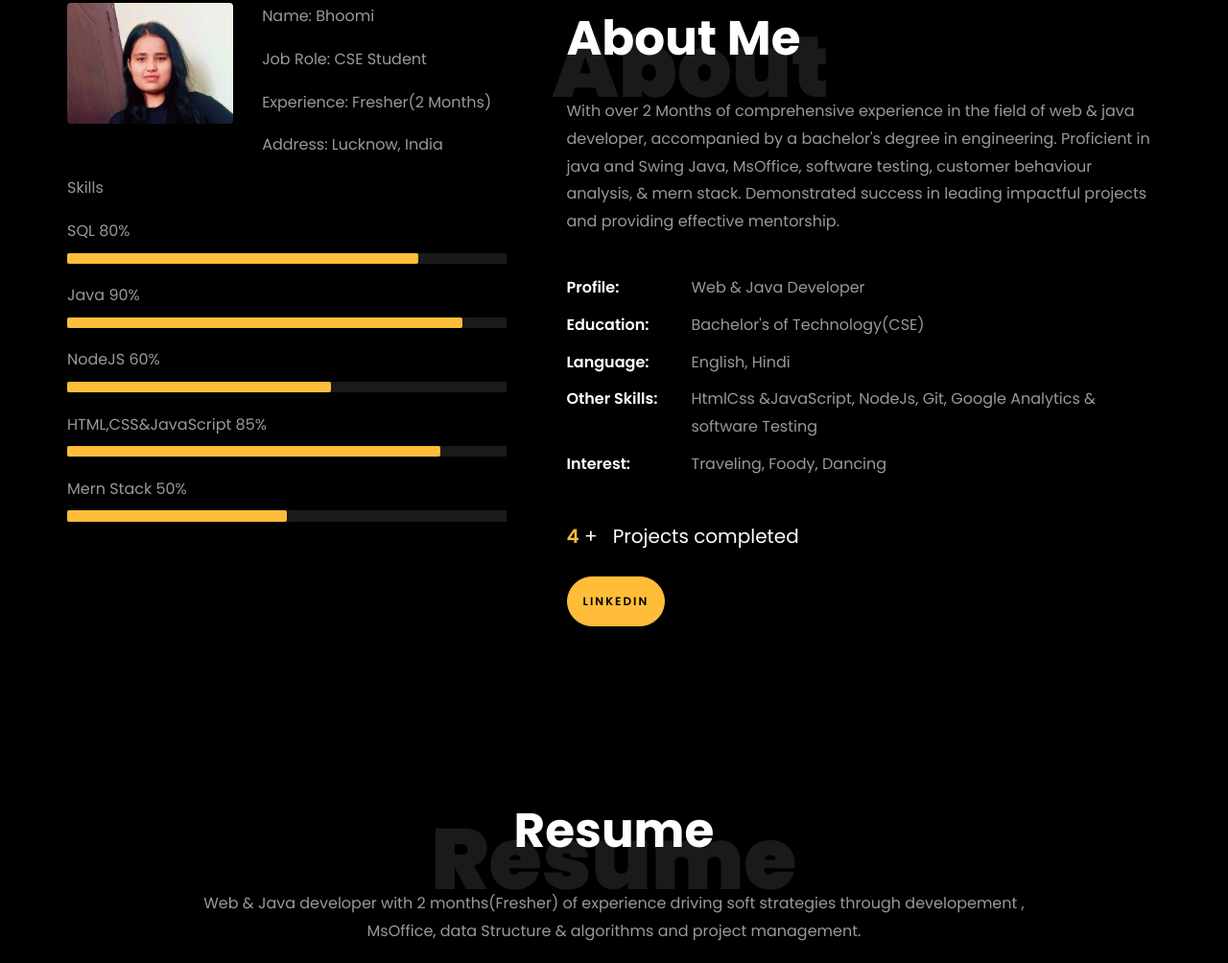
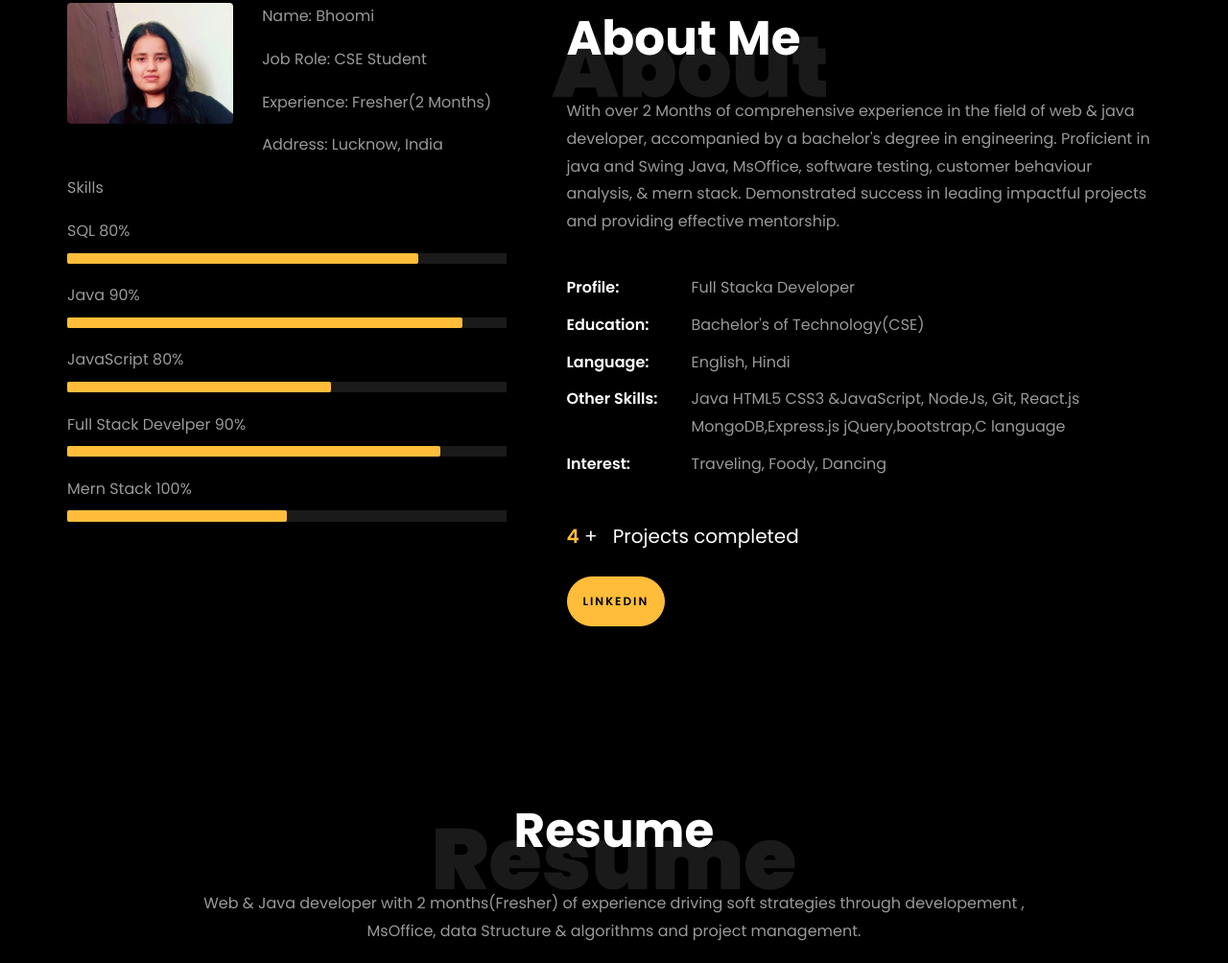
Before and after one commit to bhoomi809/_bhoomi_portfolio, a plain HTML site: page index.html in a window 1280 px wide. Shown: the part 859-1863 px from the top of the page at 96% size. Drawn offline with Linux system fonts and the light colour scheme; animation ran at ten frames a second; files whose address does not match are found by name.

Commit message:
Update index.html

```diff
--- a/index.html
+++ b/index.html
@@ -160,7 +160,7 @@
 						// Create an array of typing text
 						const typingTexts = [
 						'Engineer  ',
-						' Web & Java Developer',
+						' FULL STACK DEVEPER',
 
 						];
 
@@ -241,19 +241,19 @@
 											aria-valuemax="100"></div>
 									</div>
 
-									<span>NodeJS</span> <span class="pull-right">60%</span>
+									<span>JavaScript</span> <span class="pull-right">80%</span>
 									<div class="progress">
 										<div class="progress-bar" role="progressbar" style="width: 60%" aria-valuenow="90" aria-valuemin="0"
 											aria-valuemax="100"></div>
 									</div>
 
-									<span>HTML,CSS&JavaScript</span> <span class="pull-right">85%</span>
+									<span>Full Stack Develper</span> <span class="pull-right">90%</span>
 									<div class="progress">
 										<div class="progress-bar" role="progressbar" style="width: 85%" aria-valuenow="85" aria-valuemin="0"
 											aria-valuemax="100"></div>
 									</div>
 
-									<span>Mern Stack</span> <span class="pull-right">50%</span>
+									<span>Mern Stack</span> <span class="pull-right">100%</span>
 									<div class="progress">
 										<div class="progress-bar" role="progressbar" style="width: 50%" aria-valuenow="80" aria-valuemin="0"
 											aria-valuemax="100"></div>
@@ -274,10 +274,10 @@
 									Proficient in java and Swing Java, MsOffice, software testing, customer behaviour analysis, &amp; mern stack.
 									Demonstrated success in leading impactful projects and providing effective mentorship.</p>
 								<ul class="about-info mt-4 px-md-0 px-2">
-									<li class="d-flex"><span>Profile:</span> <span>Web & Java Developer</span></li>
+									<li class="d-flex"><span>Profile:</span> <span>Full Stacka Developer</span></li>
 									<li class="d-flex"><span>Education:</span> <span>Bachelor's of Technology(CSE)</span></li>
 									<li class="d-flex"><span>Language:</span> <span>English, Hindi</span></li>
-									<li class="d-flex"><span>Other Skills:</span> <span>HtmlCss &JavaScript,  NodeJs, Git, Google Analytics &amp; software Testing</span></li>
+									<li class="d-flex"><span>Other Skills:</span> <span> Java HTML5 CSS3 &JavaScript,  NodeJs, Git, React.js MongoDB,Express.js jQuery,bootstrap,C language</span></li>
 									<li class="d-flex"><span>Interest:</span> <span>Traveling, Foody, Dancing</span></li>
 
 								</ul>
@@ -425,7 +425,7 @@
 					<div class="resume-wrap ftco-animate">
 						<span class="date">2024-present(june-august)</span>
 						<h2>Software Developer Internship</h2>
-						<span class="position">RollingStock,Workshop Northern Railway,  </span>
+						<span class="position">Ministry of Railway,  </span>
 						<span class="mt-4">Lucknow </span>
 						<p class="mt-4">
 							<ul>
@@ -473,7 +473,7 @@
 
     		<div class="row justify-content-center mt-5">
     			<div class="col-md-6 text-center ftco-animate">
-    				<p><a href="https://drive.google.com/file/d/1LsGtaSVp1BPebGiUdyu9sGjLo8c3cMbt/view?usp=drivesdk" class="btn btn-primary py-4 px-5">Download CV</a></p>
+    				<p><a href="https://drive.google.com/file/d/1UeOSk7KtHzfmE36QO-R8W7gwCOFIp0iq/view?usp=drivesdk" class="btn btn-primary py-4 px-5">Download CV</a></p>
     			</div>
     		</div>
     	</div>
```
